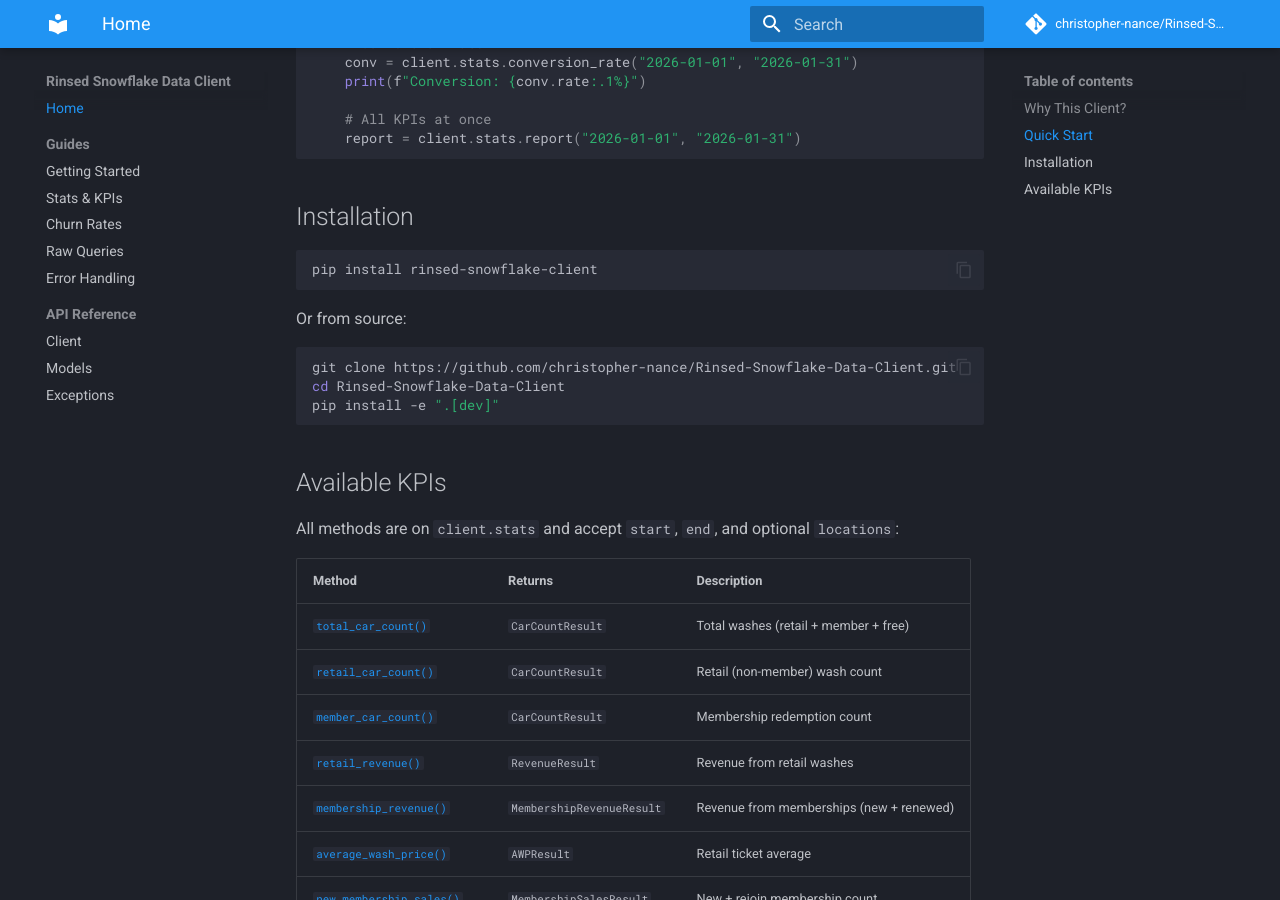
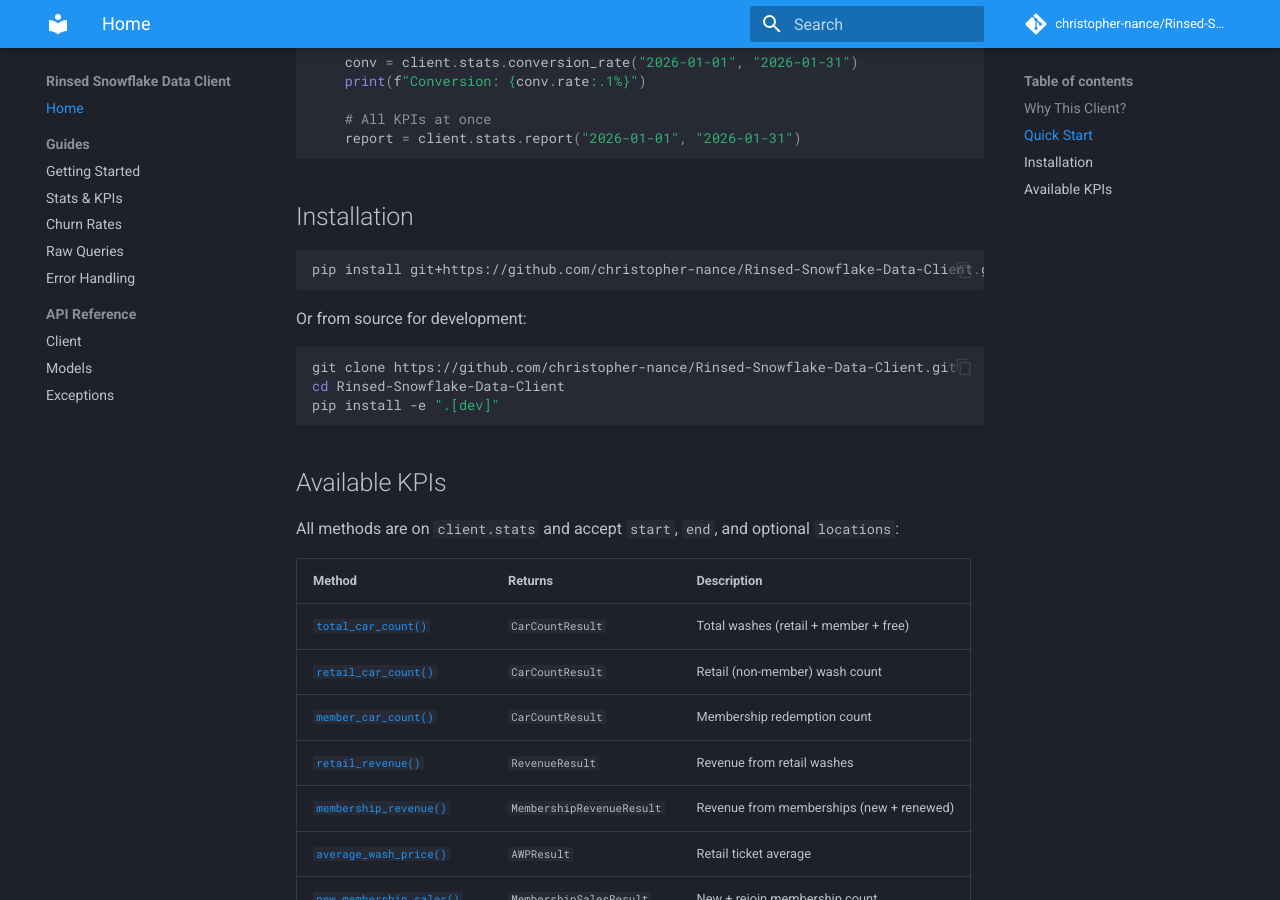
Before and after one commit to christopher-nance/Rinsed-Snowflake-Data-Client, an MkDocs documentation site: the page built from docs/index.md, in a window 1280 px wide and 900 px high, scrolled down 717 px. Built offline with MkDocs 1.6.1 and Material for MkDocs 9.7.7, drawn with Linux system fonts in a browser that asks for light colours; comment, search, counter and statistics services are not loaded.

Commit message:
Fix install command to use GitHub URL instead of PyPI
Co-Authored-By: Claude Opus 4.6 (1M context) <noreply@anthropic.com>

````diff
--- a/docs/index.md
+++ b/docs/index.md
@@ -33,10 +33,10 @@ with RinsedClient() as client:
 ## Installation
 
 ```bash
-pip install rinsed-snowflake-client
+pip install git+https://github.com/christopher-nance/Rinsed-Snowflake-Data-Client.git
 ```
 
-Or from source:
+Or from source for development:
 
 ```bash
 git clone https://github.com/christopher-nance/Rinsed-Snowflake-Data-Client.git
````
Also changed, not shown: README.md (+4 -2 lines), docs/guides/getting-started.md (+1 -1 lines).
